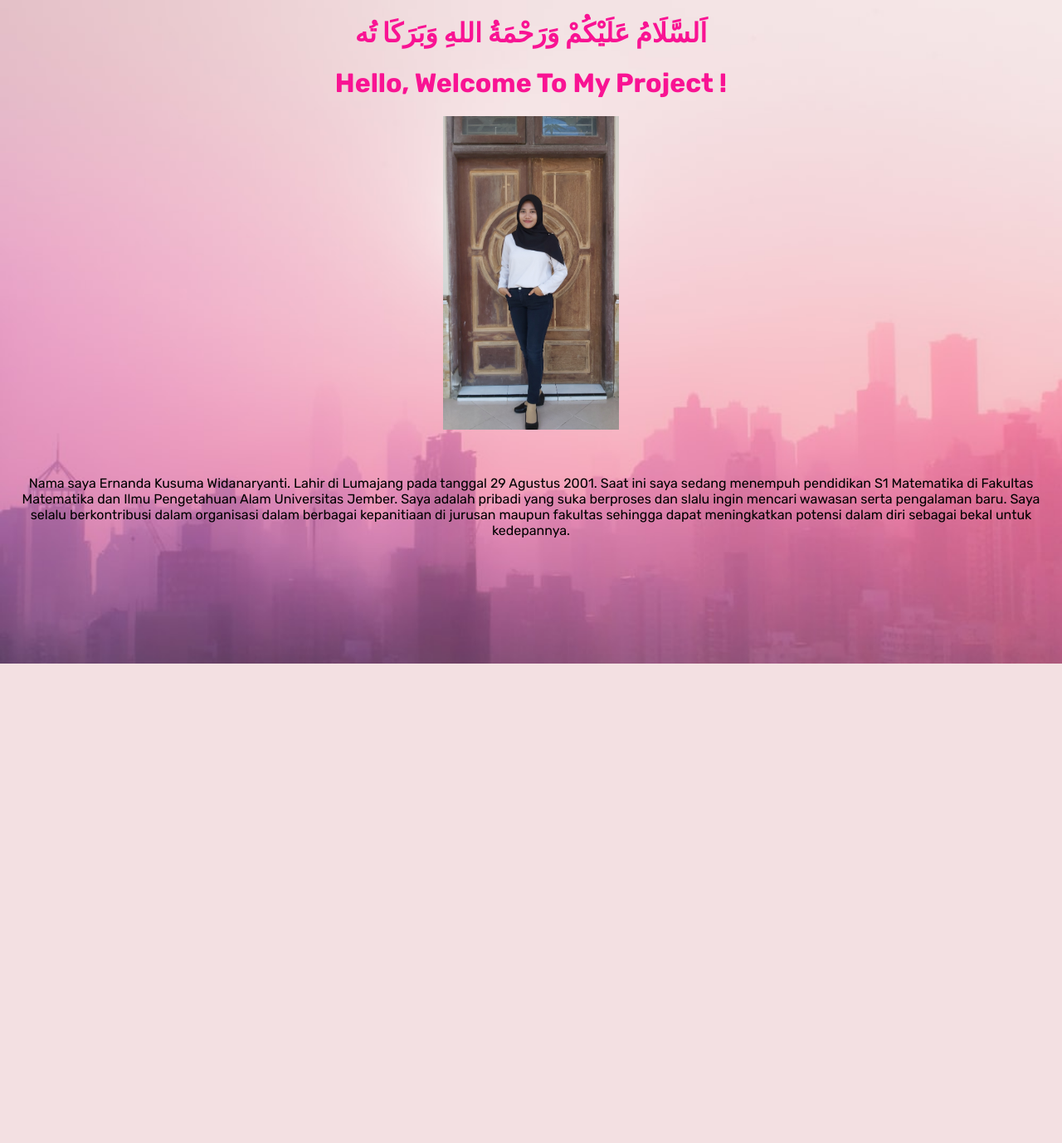
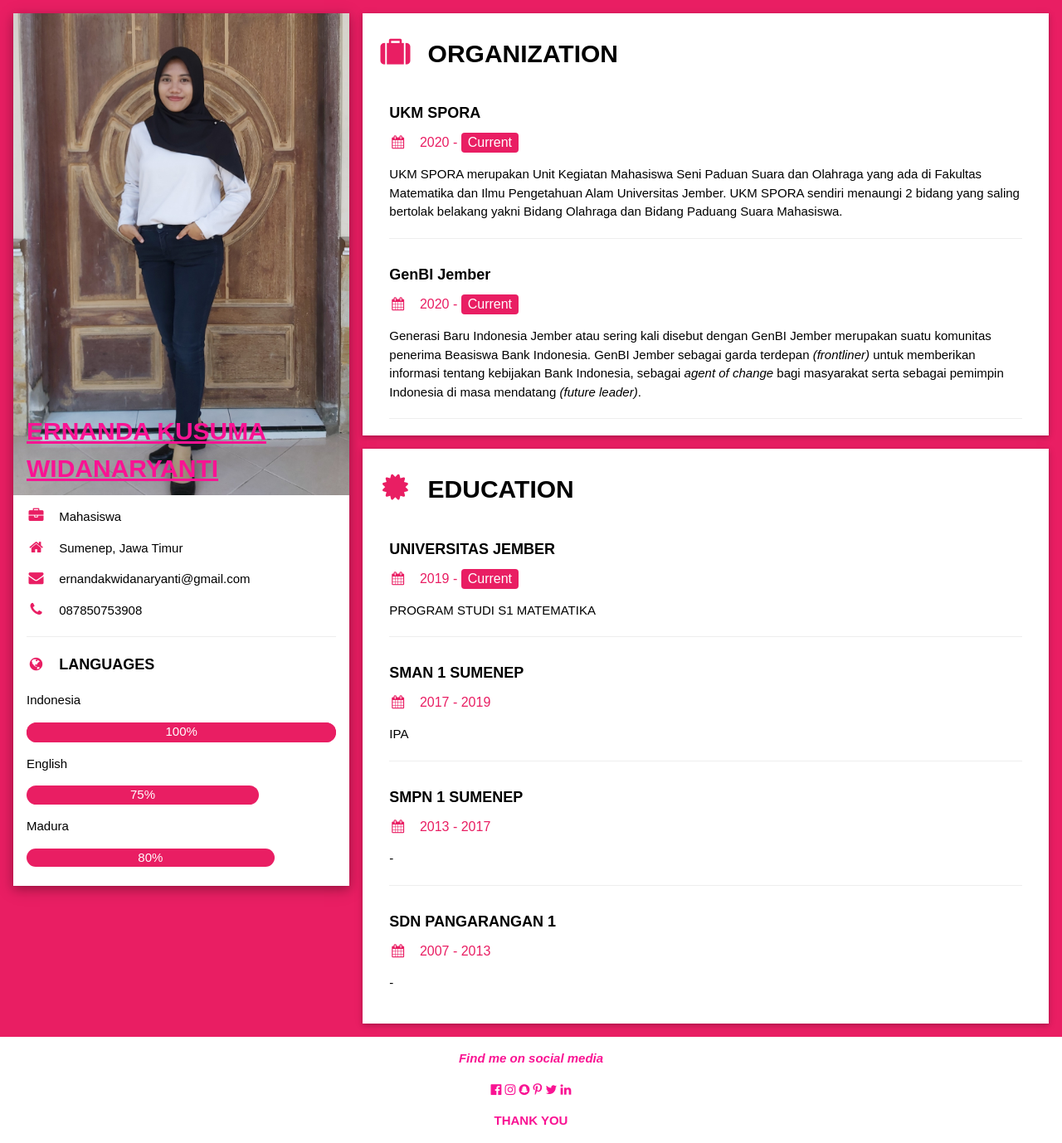
Before and after one commit to ErnandaKW29/ernandakw191089, a Django app: page / in a window 1280 px wide. Shown: the whole page at 83% size. Before the commit the page ends 800 px from the top, so only its background shows below. Run offline with Django 3.2, Linux system fonts and the light colour scheme; some web fonts are replaced.

Commit message:
initial commit

```diff
--- a/main/templates/main/home.html
+++ b/main/templates/main/home.html
@@ -1,33 +1,126 @@
-{% extends 'base.html' %}
-{% load static %}
+<html>
+<title>CV NANDA</title>
+<meta charset="UTF-8">
+<meta name="viewport" content="width=device-width, initial-scale=1">
+<link rel="stylesheet" href="https://www.w3schools.com/w3css/4/w3.css">
+<link rel='stylesheet' href='https://badoystudio.com/cloudme.fonts.googleapis.com/css?family=Roboto'>
+<link rel="stylesheet" href="https://cdnjs.cloudflare.com/ajax/libs/font-awesome/4.7.0/css/font-awesome.min.css">
+<style>
+html,body,h1,h2,h3,h4,h5,h6 {font-family: "Arial Rounded MT Bold", sans-serif}
+</style>
+<body class="w3-pink">
 
-{% block meta %}
+<!-- Page Container -->
+<div class="w3-content w3-margin-top" style="max-width:1400px;">
 
-{% endblock meta %}
+<!-- The Grid -->
+<div class="w3-row-padding">
 
-{% block content %}
-  <body> <center>
-<head>
-<title>Welcome To My Project</title>
-<body bgcolor="pink">
+<!-- Left Column -->
+<div class="w3-third">
+
+<div class="w3-white w3-text-light grey w3-card-4">
+<div class="w3-display-container">
+<img src="static/img/fotoaku.jpg" style="width:100%" alt="Avatar">
+<div class="w3-display-bottomleft w3-container w3-text-grey">
+<h2 style="color:rgb(249, 19, 147)"> <b><u>ERNANDA KUSUMA WIDANARYANTI</u></b></h2>
+</div>
+</div>
+<div class="w3-container">
+<p><i class="fa fa-briefcase fa-fw w3-margin-right w3-large w3-text-pink"></i>Mahasiswa</p>
+<p><i class="fa fa-home fa-fw w3-margin-right w3-large w3-text-pink"></i>Sumenep, Jawa Timur</p>
+<p><i class="fa fa-envelope fa-fw w3-margin-right w3-large w3-text-pink"></i>ernandakwidanaryanti@gmail.com</p>
+<p><i class="fa fa-phone fa-fw w3-margin-right w3-large w3-text-pink"></i>087850753908</p>
+<hr>
+
+
+<p class="w3-large w3-text-theme"><b><i class="fa fa-globe fa-fw w3-margin-right w3-text-pink"></i>LANGUAGES</b></p>
+
+<p>Indonesia</p>
+<div class="w3-pink w3-round-xlarge">
+<div class="w3-round-xlarge w3-pink w3-center" style="height:24px;width:100%">100%</div>
+</div>
+<p>English</p>
+<div class="w3-container w3-center w3-round-xlarge w3-pink" style="width:75%">
+<div class="w3-center w3-text-white">75%</div>
+</div>
+  <p>Madura</p>
+<div class="w3-container w3-center w3-round-xlarge w3-pink" style="width:80%">
+<div class="w3-center w3-text-white">80%</div>
+</div>
+<br>
+
+</div>
+</div><br>
+
+<!-- End Left Column -->
+</div>
+
+<!-- Right Column -->
+<div class="w3-twothird">
+<div class="w3-container w3-card w3-white w3-margin-bottom">
+<h2 class="w3-text-light grey w3-padding-16"><i class="fa fa-suitcase fa-fw w3-margin-right w3-xxlarge w3-text-pink"></i><b>ORGANIZATION</b></h2>
+<div class="w3-container">
+<h5 class="w3-text-light grey"><b>UKM SPORA</b></h5>
+<h6 class="w3-text-pink"><i class="fa fa-calendar fa-fw w3-margin-right"></i>2020 - <span class="w3-tag w3-pink w3-round">Current</span></h6>
+<p>UKM SPORA merupakan Unit Kegiatan Mahasiswa Seni Paduan Suara dan Olahraga yang ada di Fakultas Matematika dan Ilmu Pengetahuan Alam Universitas Jember. UKM SPORA sendiri menaungi 2 bidang yang saling bertolak belakang yakni Bidang Olahraga dan Bidang Paduang Suara Mahasiswa.</p>
+<hr>
+
+</div>
+<div class="w3-container">
+<h5 class="w3-text-light grey"><b>GenBI Jember</b></h5>
+<h6 class="w3-text-pink"><i class="fa fa-calendar fa-fw w3-margin-right"></i>2020 - <span class="w3-tag w3-pink w3-round">Current</span></h6>
+  <p>Generasi Baru Indonesia Jember atau sering kali disebut dengan GenBI Jember merupakan suatu komunitas penerima Beasiswa Bank Indonesia. GenBI Jember sebagai garda terdepan <i>(frontliner)</i> untuk memberikan informasi tentang kebijakan Bank Indonesia, sebagai <i>agent of change</i> bagi masyarakat serta sebagai pemimpin Indonesia di masa mendatang <i>(future leader)</i>.</p>
+<hr>
+</div>
+</div>
+
+<div class="w3-container w3-card w3-white">
+<h2 class="w3-text-light grey w3-padding-16"><i class="fa fa-certificate fa-fw w3-margin-right w3-xxlarge w3-text-pink"></i><b>EDUCATION</b></h2>
+<div class="w3-container">
+<h5 class="w3-text-light grey"><b>UNIVERSITAS JEMBER</b></h5>
+<h6 class="w3-text-pink"><i class="fa fa-calendar fa-fw w3-margin-right"></i>2019 - <span class="w3-tag w3-pink w3-round">Current</span></h6>
+<p>PROGRAM STUDI S1 MATEMATIKA</p>
+<hr>
+</div>
+<div class="w3-container">
+<h5 class="w3-text-light grey"><b>SMAN 1 SUMENEP</b></h5>
+<h6 class="w3-text-pink"><i class="fa fa-calendar fa-fw w3-margin-right"></i>2017 - 2019</h6>
+<p>IPA</p>
+<hr>
+</div>
+<div class="w3-container">
+<h5 class="w3-text-light grey"><b>SMPN 1 SUMENEP</b></h5>
+<h6 class="w3-text-pink"><i class="fa fa-calendar fa-fw w3-margin-right"></i>2013 - 2017</h6>
+<p>-</p>
+<hr>
+</div>
+<div class="w3-container">
+<h5 class="w3-text-light grey"><b>SDN PANGARANGAN 1</b></h5>
+<h6 class="w3-text-pink"><i class="fa fa-calendar fa-fw w3-margin-right"></i>2007 - 2013</h6>
+<p>-</p><br>
+</div>
+</div>
+
+<!-- End Right Column -->
+</div>
+
+<!-- End Grid -->
+</div>
+
+<!-- End Page Container -->
+</div>
+
+<footer class="w3-container w3-white w3-center w3-margin-top">
+<p style="color:rgb(249, 19, 147)" <u><b><i>Find me on social media</i></b></u></p>
+<i style="color:rgb(249, 19, 147)" class="fa fa-facebook-official w3-hover-opacity"></i>
+<i style="color:rgb(249, 19, 147)" class="fa fa-instagram w3-hover-opacity"></i>
+<i style="color:rgb(249, 19, 147)" class="fa fa-snapchat w3-hover-opacity"></i>
+<i style="color:rgb(249, 19, 147)" class="fa fa-pinterest-p w3-hover-opacity"></i>
+<i style="color:rgb(249, 19, 147)" class="fa fa-twitter w3-hover-opacity"></i>
+<i style="color:rgb(249, 19, 147)" class="fa fa-linkedin w3-hover-opacity"></i>
+<p style="color:rgb(249, 19, 147)" <u><b>THANK YOU</b></u></p>
+</footer>
+
 </body>
-<style>
-    body{
-    background-image:url(pink.jpg);
-    background-size:cover;
-    background-attachment: fixed; }
-
-</style>
-</head>
-
-<body>
-<center>
-  <h1 style="color:rgb(249, 19, 147)">اَلسَّلَامُ عَلَيْكُمْ وَرَحْمَةُ اللهِ وَبَرَكَا تُه</h1>
-  <h1 style="color:rgb(249, 19, 147)">Hello, Welcome To My Project !</h1>
-  <p><img src="{% static 'img/fotoaku.jpg' " %}" style="height:10cm"></p>
-  <br>
-  <p>
-  Nama saya Ernanda Kusuma Widanaryanti. Lahir di Lumajang pada tanggal 29 Agustus 2001. Saat ini saya sedang menempuh pendidikan S1 Matematika di Fakultas Matematika dan Ilmu Pengetahuan Alam Universitas Jember. Saya adalah pribadi yang suka berproses dan slalu ingin mencari wawasan serta pengalaman baru. Saya selalu berkontribusi dalam organisasi dalam berbagai kepanitiaan di jurusan maupun fakultas sehingga dapat meningkatkan potensi dalam diri sebagai bekal untuk kedepannya.
-  </p>
-    </center>
-{% endblock content %}
+</html>
```
Also changed, not shown: main/static/img/fotoaku.jpg.
